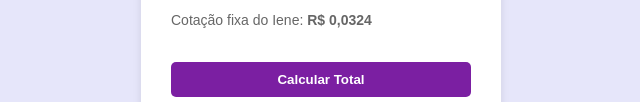
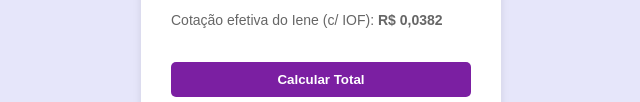
Before and after one commit to ivinagarcia/calculadora-db-ceg, a plain HTML site: page index.html in a window 1280 px wide. Shown: the part 409-511 px from the top of the page, without its empty margins (319-959 px from the left). Drawn offline with Linux system fonts and the light colour scheme.

Commit message:
Update index.html

```diff
--- a/index.html
+++ b/index.html
@@ -15,7 +15,7 @@
         <input type="number" id="valorIene" placeholder="Ex: 200" step="any">
 
         <p style="text-align: left; margin-top: 15px; font-size: 14px; color: #666;">
-            Cotação fixa do Iene: <strong>R$ 0,0324</strong>
+            Cotação efetiva do Iene (c/ IOF): <strong id="textoCotacao">R$ 0,0382</strong>
         </p>
 
         <button onclick="calcular()">Calcular Total</button>
```
